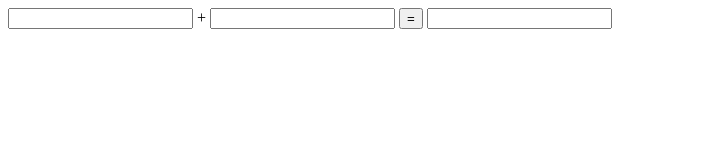
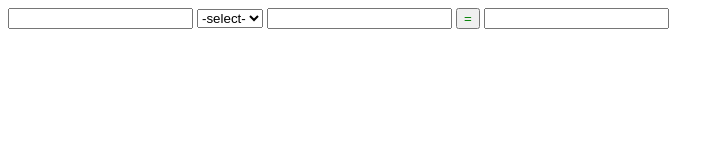
Before and after one commit to annie-i0/web-calculator, a plain HTML site: page index.html in a window 1280 px wide. Shown: the whole page, without its empty margins (0-724 px from the left). Drawn offline with Linux system fonts and the light colour scheme.

Commit message:
hw part 2

```diff
--- a/index.css
+++ b/index.css
@@ -0,0 +1,12 @@
+button {
+    color: green;
+}
+#box1 {
+    color: green;
+}
+#box2 {
+    color: green;
+}
+#box3 {
+    color: red;
+}
--- a/index.html
+++ b/index.html
@@ -1,27 +1,36 @@
 <!DOCTYPE html>
 <html lang="en">
+
 <head>
     <script src="index.js"></script>
+    <link rel="stylesheet" href="index.css" />
     <meta charset="UTF-8">
     <meta http-equiv="X-UA-Compatible" content="IE=edge">
     <meta name="viewport" content="width=device-width, initial-scale=1.0">
     <title>Calculator</title>
 </head>
+
 <body>
 
-<div class="wrap">
-    <form name="calc">
-        <input type="text" id="box1">
-       +
-        <input type="text" id="box2">
-        <button type="button" onclick="myFunction()">=</button>
-        <input type="text" id="box3" value=""/>
+    <div class="wrap">
+        <form name="calc">
+            <input type="text" id="box1">
 
+            <select id="values">
+                <option>-select-</option>
+                <option value="add">+</option>
+                <option value="sub">-</option>
+                <option value="mul">*</option>
+                <option value="div">/</option>
+            </select>
 
-    </form>
+            <input type="text" id="box2">
+            <button type="button" onclick="myFunction()">=</button>
+            <input type="text" id="box3" value="" />
+        </form>
 
-</div>
-
+    </div>
 
 </body>
+
 </html>
--- a/index.js
+++ b/index.js
@@ -1,9 +1,25 @@
-function myFunction(){
+function myFunction() {
     var x = document.getElementById("box1").value
     var y = document.getElementById("box2").value
 
-    var z = Number(x)+Number(y)
+    var operator = document.getElementById("values").value
+    var result = 0
 
-    document.getElementById("box3").value = z
+    if (operator == "add") {
+        result = Number(x) + Number(y)
+        document.getElementById("box3").value = result
+    } else if (operator == "sub") {
+        result = Number(x) - Number(y)
+        document.getElementById("box3").value = result
+    } else if (operator == "div") {
+        result = Number(x) / Number(y)
+        document.getElementById("box3").value = result
+    } else if (operator == "mul") {
+        result = Number(x) * Number(y)
+        document.getElementById("box3").value = result
+
+
+    }
+
 
 }
```
